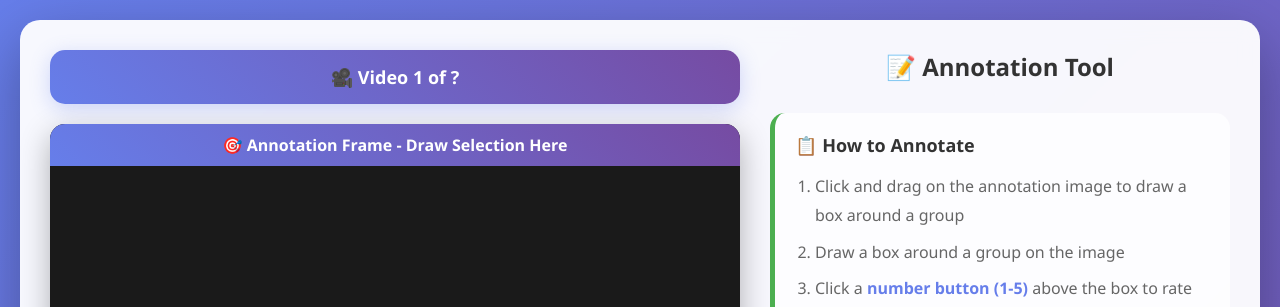
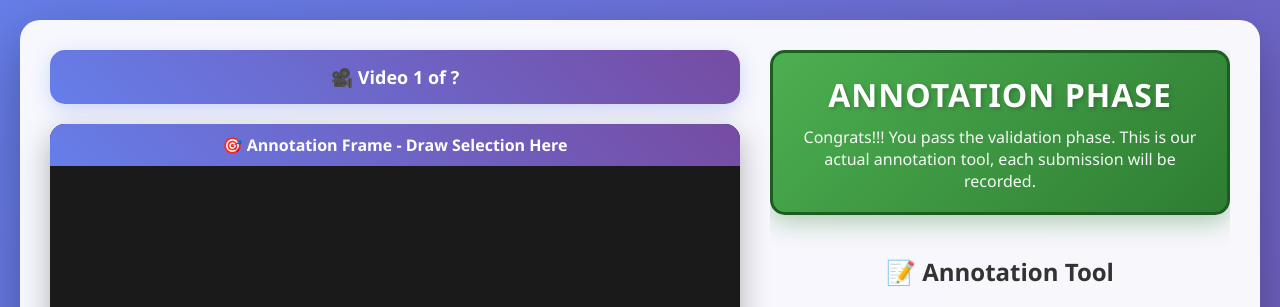
Before and after one commit to Artcs1/web_annotation_tool, a Flask app: page /annotation in a window 1280 px wide. Shown: the top 307 px of the page. Run offline with Flask 3, Linux system fonts and the light colour scheme; data that the repository does not hold is empty.

Commit message:
update on templates

```diff
--- a/templates/annotation.html
+++ b/templates/annotation.html
@@ -563,6 +563,35 @@
         .instructions-section strong {
             color: #667eea;
         }
+
+        .phase-banner {
+            background: linear-gradient(135deg, #4caf50 0%, #2e7d32 100%);
+            color: white;
+            padding: 20px 30px;
+            border-radius: 15px;
+            text-align: center;
+            margin-bottom: 20px;
+            box-shadow: 0 8px 25px rgba(46, 125, 50, 0.35);
+            border: 3px solid #1b5e20;
+        }
+
+        .phase-banner h1 {
+            font-size: 32px;
+            font-weight: 800;
+            margin: 0 0 10px 0;
+            text-transform: uppercase;
+            letter-spacing: 1px;
+            text-shadow: 2px 2px 4px rgba(0, 0, 0, 0.2);
+        }
+
+        .phase-banner p {
+            font-size: 16px;
+            margin: 0;
+            font-weight: 500;
+            opacity: 0.95;
+        }
+
+
     </style>
 </head>
 <body>
@@ -607,6 +636,13 @@
 
         <!-- Right Panel -->
         <div class="right-panel">
+
+            <div class="phase-banner">
+                <h1>ANNOTATION PHASE </h1>
+                <p>Congrats!!! You pass the validation phase. This is our actual annotation tool, each submission will be recorded.</p>
+            </div>
+
+
             <h2 class="section-title">📝 Annotation Tool</h2>
 
             <div class="instructions-section">
```
